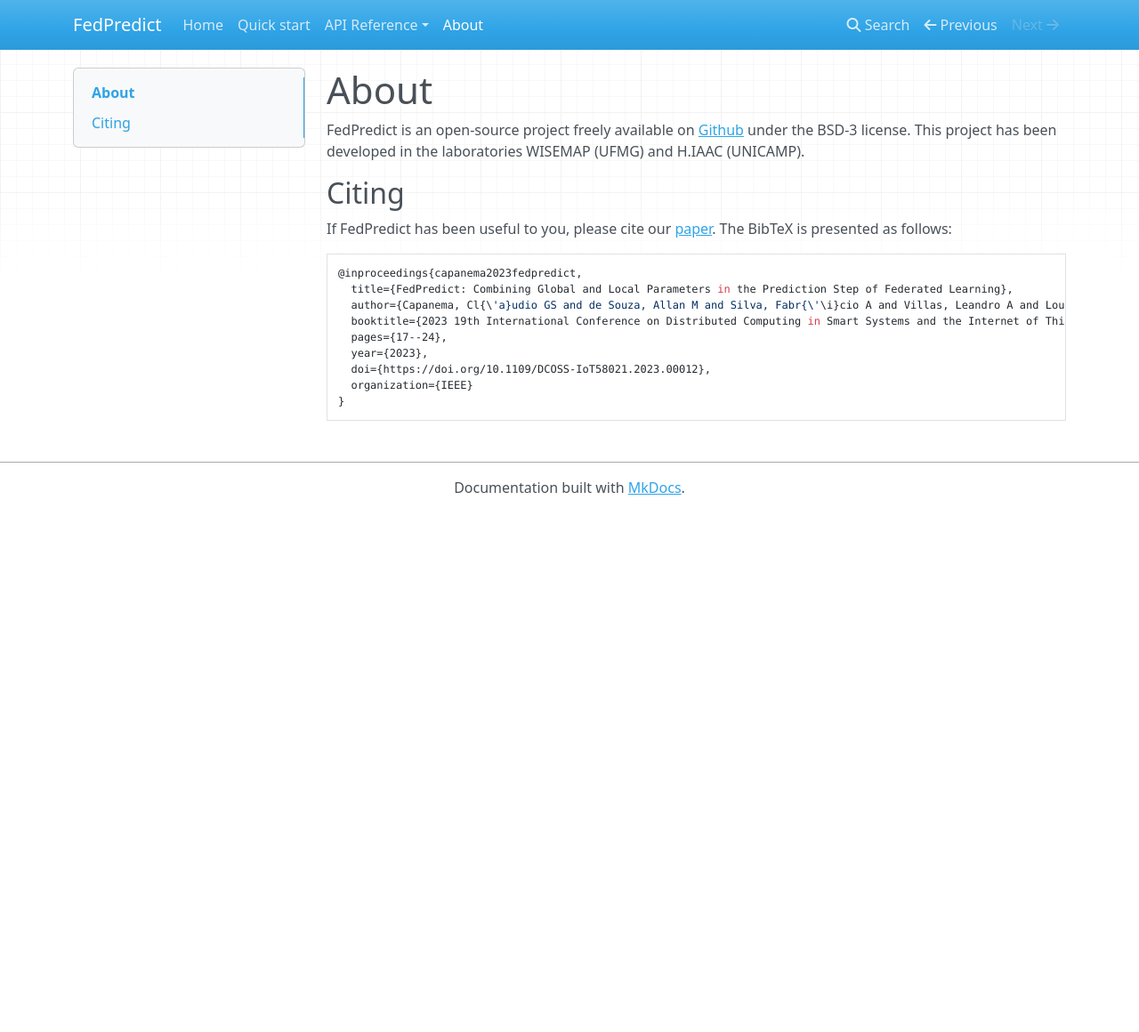
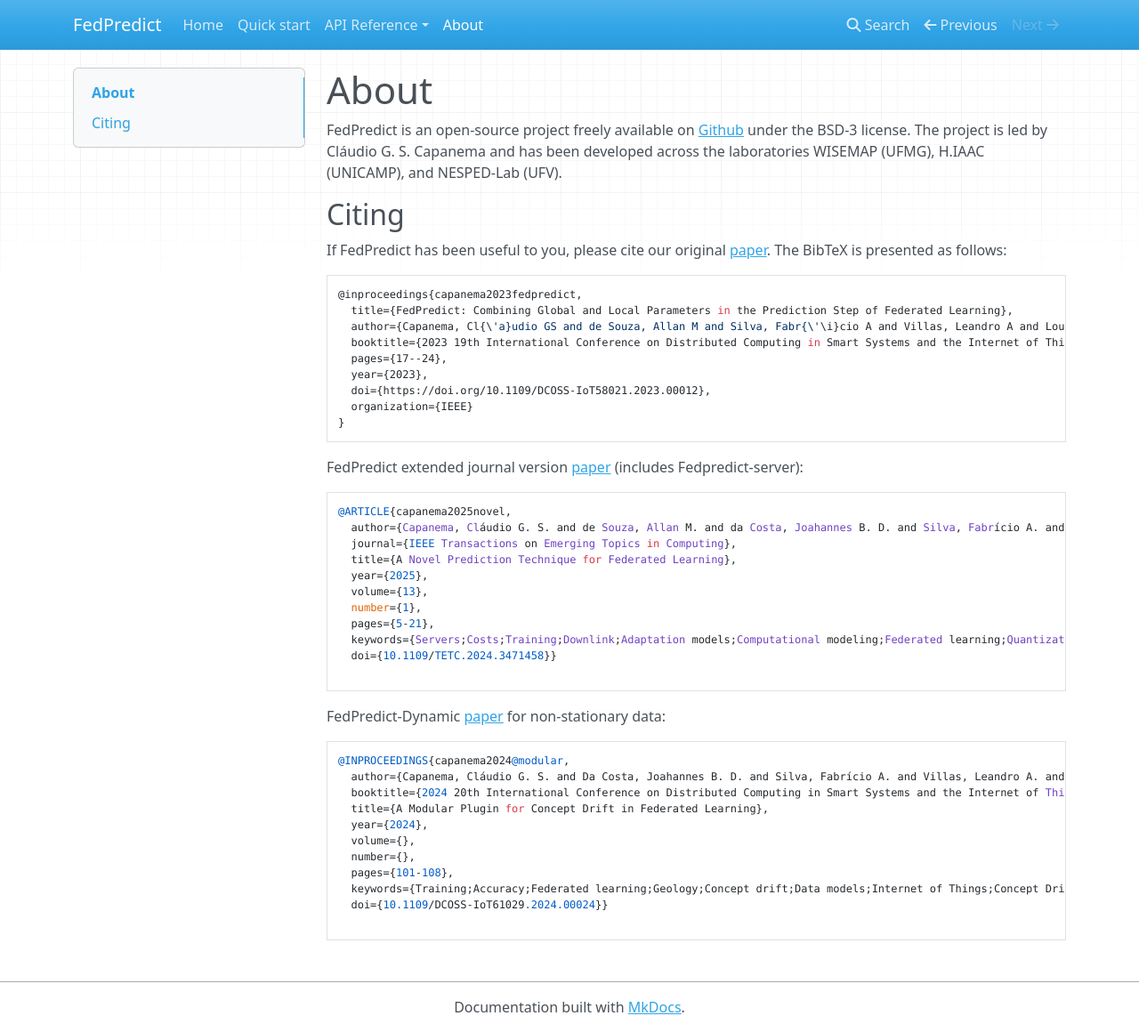
Before and after one commit to claudiocapanema/fedpredict, an MkDocs documentation site: the page built from docs/about.md, in a window 1280 px wide and 1160 px high. Shown: the whole window at 89% size. Built offline with MkDocs 1.6.1, drawn with Linux system fonts in a browser that asks for light colours; nearby versions of some CDN libraries.

Commit message:
Refactoring fedpredict_server

````diff
--- a/docs/about.md
+++ b/docs/about.md
@@ -1,11 +1,11 @@
 # About
 
 FedPredict is an open-source project freely available on [Github](https://github.com/claudiocapanema/fedpredict) under the BSD-3 license.
-This project has been developed in the laboratories WISEMAP (UFMG) and H.IAAC (UNICAMP).
+The project is led by Cláudio G. S. Capanema and has been developed across the laboratories WISEMAP (UFMG), H.IAAC (UNICAMP), and NESPED-Lab (UFV).
 
 ## Citing
 
-If FedPredict has been useful to you, please cite our [paper](https://ieeexplore.ieee.org/abstract/document/10257293). The BibTeX is presented as follows:
+If FedPredict has been useful to you, please cite our original [paper](https://ieeexplore.ieee.org/abstract/document/10257293). The BibTeX is presented as follows:
 
 ```
 @inproceedings{capanema2023fedpredict,
@@ -18,3 +18,35 @@
   organization={IEEE}
 }
 ```
+
+FedPredict extended journal version [paper](https://ieeexplore.ieee.org/document/10713874) (includes Fedpredict-server):
+
+```
+@ARTICLE{capanema2025novel,
+  author={Capanema, Cláudio G. S. and de Souza, Allan M. and da Costa, Joahannes B. D. and Silva, Fabrício A. and Villas, Leandro A. and Loureiro, Antonio A. F.},
+  journal={IEEE Transactions on Emerging Topics in Computing},
+  title={A Novel Prediction Technique for Federated Learning},
+  year={2025},
+  volume={13},
+  number={1},
+  pages={5-21},
+  keywords={Servers;Costs;Training;Downlink;Adaptation models;Computational modeling;Federated learning;Quantization (signal);Context modeling;Accuracy;Federated learning plugin;neural networks;personalized federated learning},
+  doi={10.1109/TETC.2024.3471458}}
+
+```
+
+FedPredict-Dynamic [paper](https://ieeexplore.ieee.org/document/10621488) for non-stationary data:
+
+```
+@INPROCEEDINGS{capanema2024@modular,
+  author={Capanema, Cláudio G. S. and Da Costa, Joahannes B. D. and Silva, Fabrício A. and Villas, Leandro A. and Loureiro, Antonio A. F.},
+  booktitle={2024 20th International Conference on Distributed Computing in Smart Systems and the Internet of Things (DCOSS-IoT)},
+  title={A Modular Plugin for Concept Drift in Federated Learning},
+  year={2024},
+  volume={},
+  number={},
+  pages={101-108},
+  keywords={Training;Accuracy;Federated learning;Geology;Concept drift;Data models;Internet of Things;Concept Drift;Personalized Federated Learning;Federated Learning Plugin;Neural Networks},
+  doi={10.1109/DCOSS-IoT61029.2024.00024}}
+
+```
````
